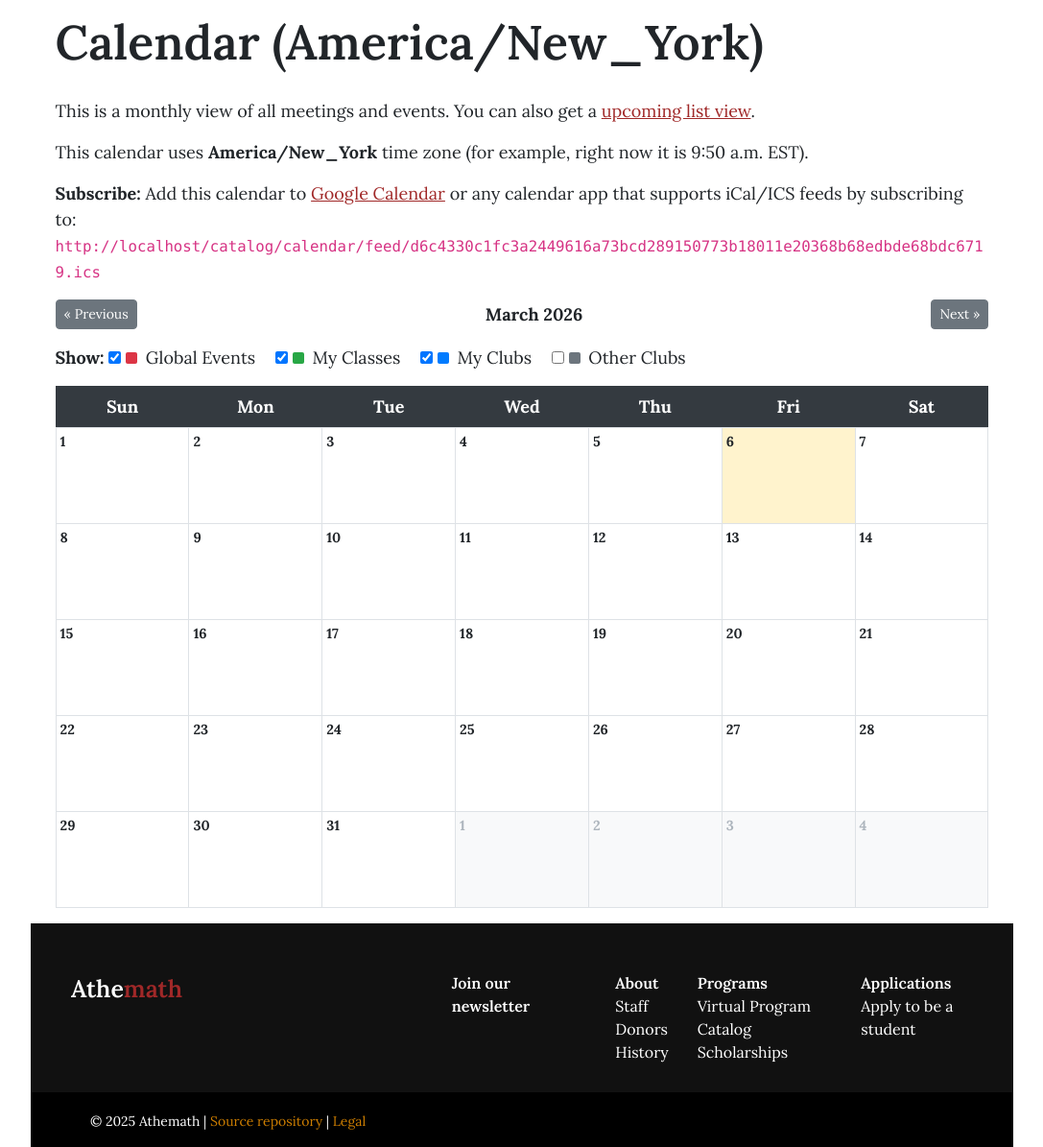
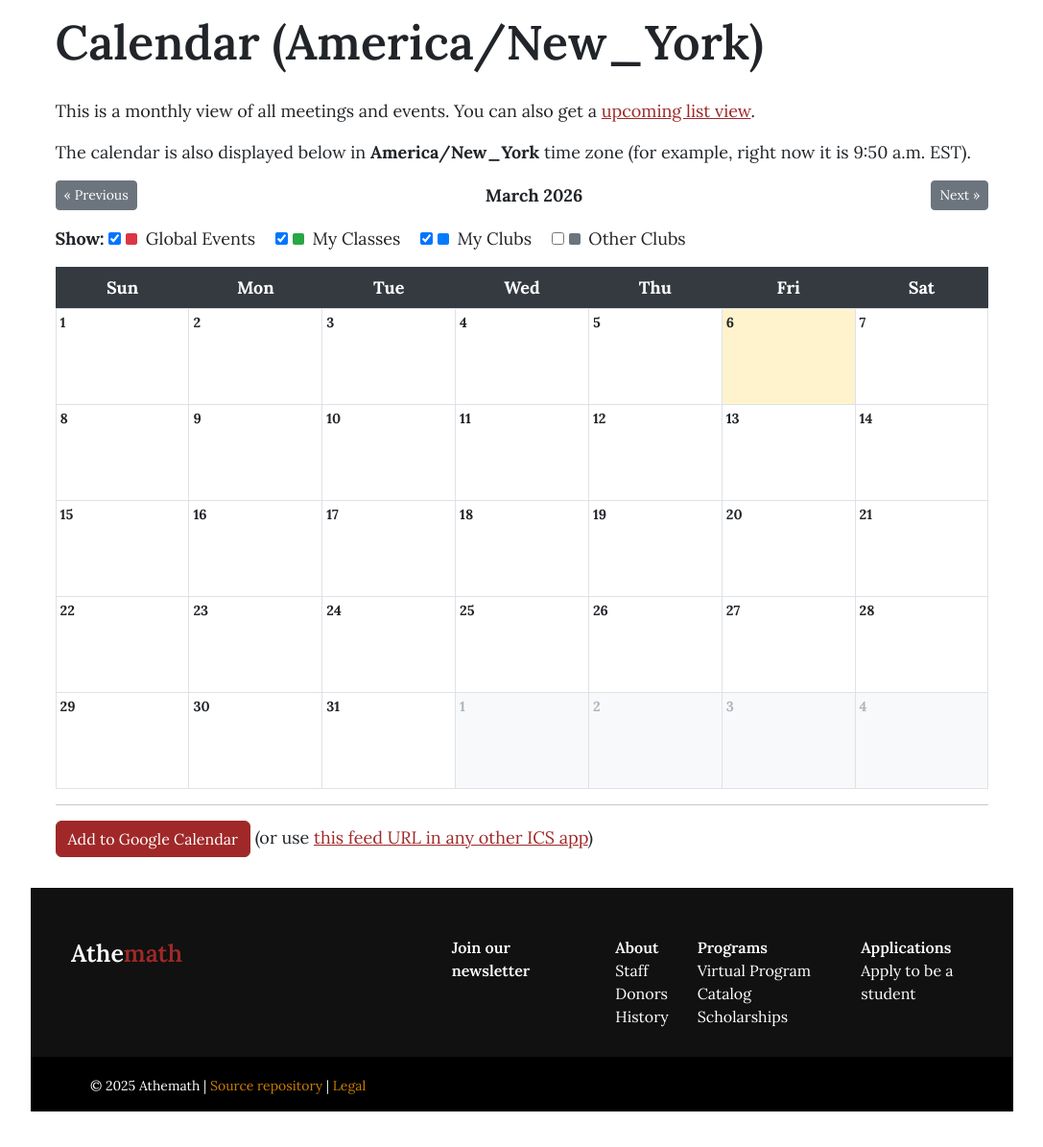
Before and after one commit to vEnhance/athe-web, a Django app: page /catalog/calendar/ in a window 1280 px wide. Shown: the part 56-1251 px from the top of the page at 96% size, without its empty margins (96-1183 px from the left). After the commit the page ends 1214 px from the top, so only its background shows below. Run offline with Django 4.2, Linux system fonts and the light colour scheme; the visitor is signed in with stand-in values (Sample User, id 1); data comes from the database, SQL or seed files in the repository; data that the repository does not hold is empty; parts of the project's set-up code (start-up, migrations or seed data) failed here and were passed over; some libraries are stand-ins or nearby versions.

Commit message:
polish: clean up calendar code

```diff
--- a/courses/templates/courses/calendar.html
+++ b/courses/templates/courses/calendar.html
@@ -110,16 +110,8 @@
             <a href="{% url 'courses:upcoming' %}">upcoming list view</a>.
         </p>
         <p>
-            This calendar uses <strong>{{ timezone_name }}</strong> time zone
+            The calendar is also displayed below in <strong>{{ timezone_name }}</strong> time zone
             (for example, right now it is {% now "g:i a e" %}).
-        </p>
-        <p>
-            <strong>Subscribe:</strong> Add this calendar to
-            <a href="https://calendar.google.com/calendar/r/settings/addbyurl?url={{ feed_url|urlencode }}"
-               target="_blank"
-               rel="noopener">Google Calendar</a>
-            or any calendar app that supports iCal/ICS feeds by subscribing to:
-            <code>{{ feed_url }}</code>
         </p>
         <div class="calendar-nav">
             <a href="?year={{ prev_year }}&amp;month={{ prev_month }}"
@@ -189,6 +181,14 @@
                 {% endfor %}
             </tbody>
         </table>
+        <hr />
+        <p>
+            <a href="https://calendar.google.com/calendar/r/settings/addbyurl?url={{ feed_url|urlencode }}"
+               target="_blank"
+               class="btn btn-primary"
+               rel="noopener">Add to Google Calendar</a>
+            (or use <a href="{{ feed_url }}">this feed URL in any other ICS app</a>)
+        </p>
     </div>
 {% endblock content %}
 {% block extra_js %}
--- a/courses/views.py
+++ b/courses/views.py
@@ -1077,9 +1077,7 @@ def calendar_view(request: HttpRequest) -> HttpResponse:
     month_name = calendar.month_name[display_month]
 
     cal_token, _ = CalendarToken.objects.get_or_create(user=request.user)
-    feed_url = request.build_absolute_uri(
-        reverse("courses:calendar-feed", kwargs={"token": cal_token.token})
-    )
+    feed_url = reverse("courses:calendar-feed", kwargs={"token": cal_token.token})
 
     return render(
         request,
```
